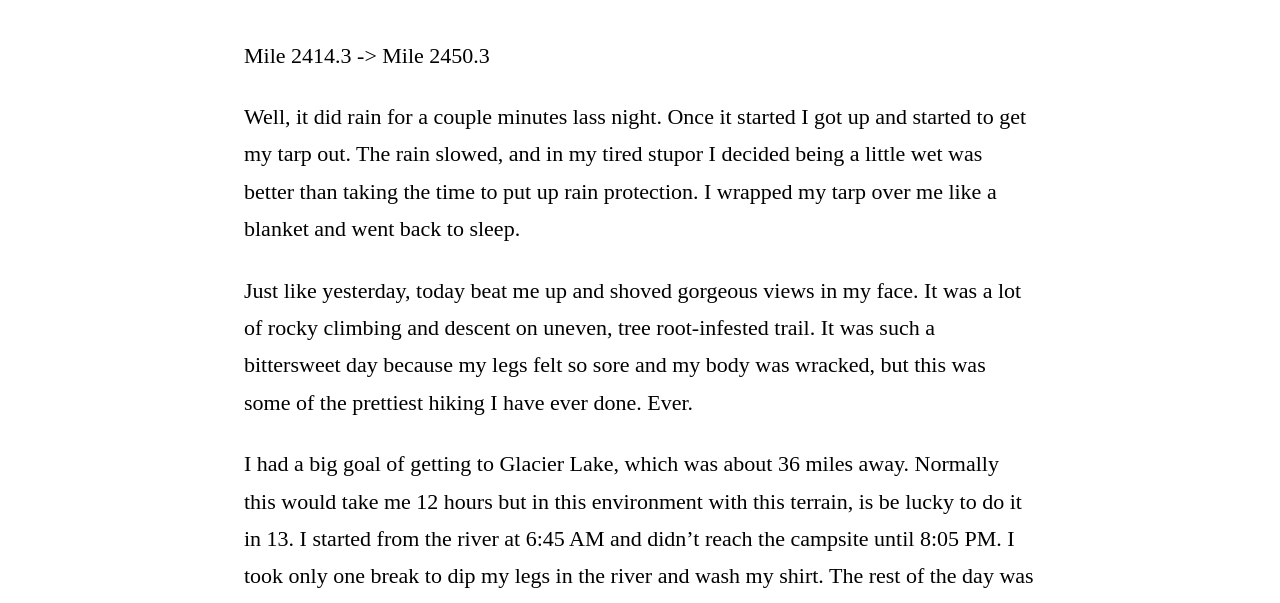
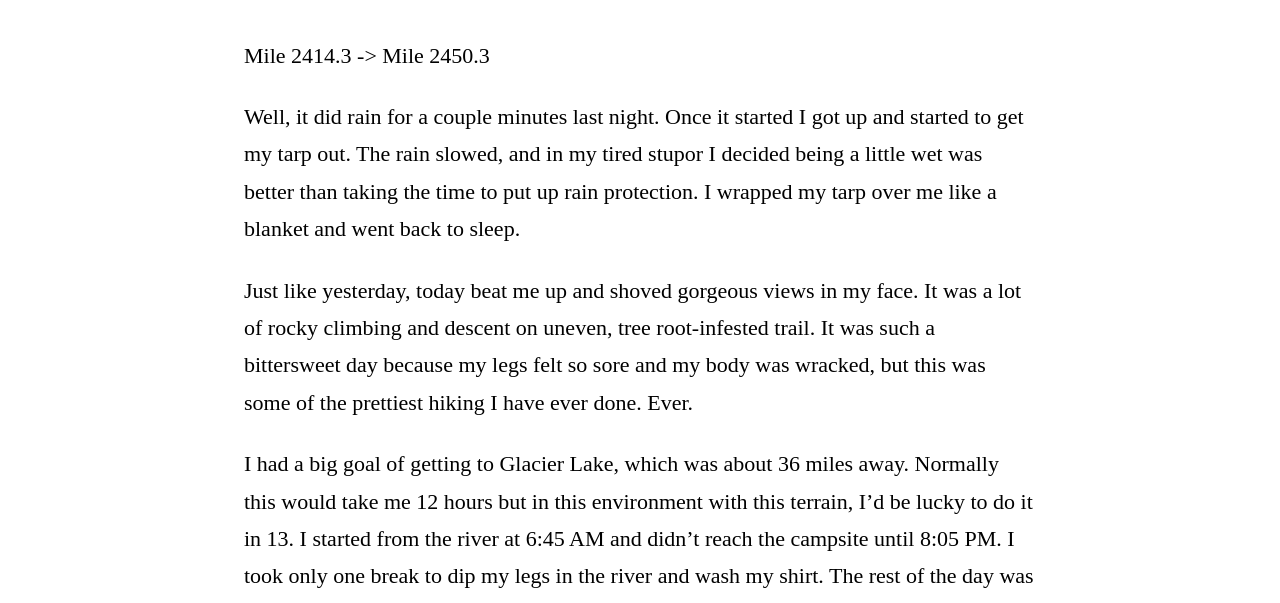
Before and after one commit to jacobleistra/pct2019, a Jekyll site: the page built from _posts/2019-08-30-alpine-lakes-wilderness.md, in a window 1280 px wide and 900 px high, scrolled down 1050 px. Shown: the part 156-759 px from the top of the window. Built offline with Jekyll 4.4.1, drawn with Linux system fonts in a browser that asks for light colours; some web fonts are replaced; some of the changed text lies outside the part shown.

Commit message:
Fix typos

```diff
--- a/_posts/2019-08-30-alpine-lakes-wilderness.md
+++ b/_posts/2019-08-30-alpine-lakes-wilderness.md
@@ -10,11 +10,11 @@ tags:
 ---
 Mile 2414.3 -> Mile 2450.3
 
-Well, it did rain for a couple minutes lass night. Once it started I got up and started to get my tarp out. The rain slowed, and in my tired stupor I decided being a little wet was better than taking the time to put up rain protection. I wrapped my tarp over me like a blanket and went back to sleep.
+Well, it did rain for a couple minutes last night. Once it started I got up and started to get my tarp out. The rain slowed, and in my tired stupor I decided being a little wet was better than taking the time to put up rain protection. I wrapped my tarp over me like a blanket and went back to sleep.
 
 Just like yesterday, today beat me up and shoved gorgeous views in my face. It was a lot of rocky climbing and descent on uneven, tree root-infested trail. It was such a bittersweet day because my legs felt so sore and my body was wracked, but this was some of the prettiest hiking I have ever done. Ever.
 
-I had a big goal of getting to Glacier Lake, which was about 36 miles away. Normally this would take me 12 hours but in this environment with this terrain, is be lucky to do it in 13. I started from the river at 6:45 AM and didn't reach the campsite until 8:05 PM. I took only one break to dip my legs in the river and wash my shirt. The rest of the day was marveling at the sights, cursing the climbs, and slowly descending with tender feet.
+I had a big goal of getting to Glacier Lake, which was about 36 miles away. Normally this would take me 12 hours but in this environment with this terrain, I'd be lucky to do it in 13. I started from the river at 6:45 AM and didn't reach the campsite until 8:05 PM. I took only one break to dip my legs in the river and wash my shirt. The rest of the day was marveling at the sights, cursing the climbs, and slowly descending with tender feet.
 
 I setup my tarp tonight because even though I didn't think it was gonna rain, I had a large tentsite to myself and a few minutes left of daylight. I strongly prefer to cowboy camp, and putting away a tarp in the morning makes packing up that much slower, but I know my no-rain good luck can't last forever.
 
```
